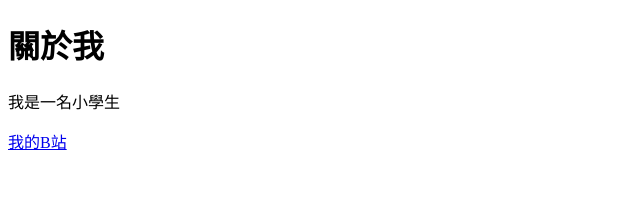
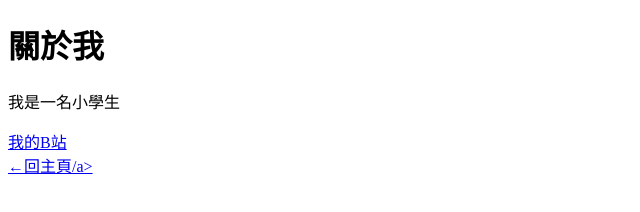
Before and after one commit to vndufhh/mchhh, a plain HTML site: page me.html in a window 1280 px wide. Shown: the whole page, without its empty margins (0-640 px from the left). Drawn offline with Linux system fonts and the light colour scheme.

Commit message:
Update me.html

```diff
--- a/me.html
+++ b/me.html
@@ -10,5 +10,7 @@
             <br>
         </p>
         <a href="https://space.bilibili.com/1594745408">我的B站</a>
+        <br>
+        <a href="/index.html">←回主頁/a>
     </body>
 </html>
```
